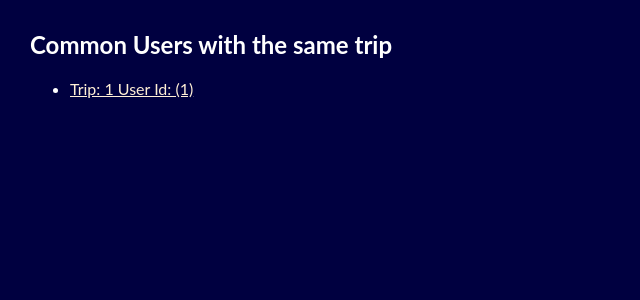
After one commit to thaoabunga/hb-project-poolavan, a Flask app: page /usertrip in a window 1280 px wide. The commit adds this page. Shown: the top 300 px of the page, without its empty margins (0-640 px from the left). Run offline with Flask 2, Linux system fonts and the light colour scheme; tables that the repository leaves empty hold one stand-in row (values such as "Sample post"); some libraries are stand-ins or nearby versions.

Commit message:
created join trip route, works in db

```diff
--- a/server.py
+++ b/server.py
@@ -5,7 +5,7 @@ from flask import Flask, render_template, request, redirect, session, flash
 from flask_debugtoolbar import DebugToolbarExtension
 
 
-from model import connect_to_db, db, User, Trip, Role, Activity
+from model import connect_to_db, db, User, Trip, UserTrip, Role, Activity
 
 app = Flask(__name__)
 
@@ -153,7 +153,6 @@ def user_login():
 @app.route("/createtrip")
 def createtrip_form():
     """Show User Create trip form."""
-
     return render_template("createtrip_form.html")
 
 @app.route("/createtrip", methods=['POST'])
@@ -162,10 +161,10 @@ def create_trip():
 
     #create trip form in html
     #add current user to the trip
-    username = session["user_id"]
-    print username
 
-    current_user = User.query.filter_by(user_id=username).first()
+    user_id = session["user_id"]
+
+    current_user = User.query.filter_by(user_id=user_id).first()
 
 
     #create a list of users in a trip
@@ -187,41 +186,40 @@ def create_trip():
                     trip_arrival_at=trip_arrival_at,
                     car_capacity=car_capacity)
     db.session.add(new_trip)
+    db.session.flush() #gives new_trip an id in order to complete the transaction not permanent- easy access
+
+    new_user_trip = UserTrip(user_id=current_user.user_id, trip_id=new_trip.trip_id, request='active')
+
+    db.session.add_all([new_trip, new_user_trip, current_user])
+
     db.session.commit()
 
-    return redirect("/same") # TODO: redirect to users within the same loc and activity (list of matching ride requests)
 
-@app.route("/same")
-def same_form():
-    """Show users within the same location and activity form."""
+    return redirect("/usertrip") # TODO: redirect to users within the same loc and activity (list of matching ride requests)
 
-    return render_template("same_list.html")
+@app.route("/usertrip")
+def usertrip_all():
+    """Show users within the same location and activity."""
 
-# @app.route("/jointrip", methods=['POST'])
-# def join_trip():
-#     """User joins a trip."""
-
-#     carpool_list = []
-#     #add users to carpool
-#     #add_user = input("Please enter a first_name: ")
-#     current_user = User.query.filter_by(user_id=username).first()
-
-
-#     if current_user not in carpool_list:
-#             carpool_list.append(current_user)
-
-    #for users in carpool_list:
-        #print ("s"% users)
-
-
-    #query users with the same activity/or add search functionality
-
-    #search for similar passengers regarding activity
-
-    #create ajax call in createtrip_form.html for updating carpool_list of similar users
+    return render_template("usertrip_list.html",
+                        usertrips=UserTrip.query.all())
 
 
 
+@app.route("/jointrip", methods=['POST'])
+def join_trip():
+    """User joins a trip."""
+
+    current_user = User.query.filter_by(user_id=session['user_id']).first()
+    trip_id = request.form['trip_id']
+    trip = Trip.query.filter_by(trip_id=trip_id).first()
+
+    new_user_trip = UserTrip(user_id=current_user.user_id, trip_id=trip.trip_id, request='active')
+
+    db.session.add_all([new_user_trip, current_user])
+
+    db.session.commit()
+    return redirect("/trips/" + trip_id) # use url_for instead
 
 
 
@@ -229,6 +227,7 @@ if __name__ == "__main__":
     # We have to set debug=True here, since it has to be True at the point
     # that we invoke the DebugToolbarExtension
     app.debug = True
+    app.config['DEBUG'] = True
     app.jinja_env.auto_reload = app.debug
     connect_to_db(app)
 
--- a/templates/homepage.html
+++ b/templates/homepage.html
@@ -10,7 +10,12 @@
         <p>Username (email)  <input type="text" name="username" placeholder="Username"></p>
         <p>Password  <input type="password" name="password"  placeholder="Password"></p>
         <input type="submit" value="Log in">
+        <input type="submit" value="Register">
     </form>
+
+
+
+
 
 <!-- If user is logged in, display logout button -->
 {% else %}
--- a/templates/trip.html
+++ b/templates/trip.html
@@ -7,6 +7,7 @@
 <div class="row">
 
     <div class="col-xs-12 col-lg-6">
+        <form action="/jointrip" method="POST">
             <p>Trip: {{ trip.trip_name }}</p>
 
             <p>Origin: {{ trip.departure_address }}</p>
@@ -14,7 +15,8 @@
             <p>Departure Time: {{ trip.trip_departure_at }}</p>
             <p>Arrival Time: {{ trip.trip_arrival_at }}</p>
             <p>Car Capacity: {{ trip.car_capacity }}</p>
-        <input type="submit" value="Join Trip">
-
+            <input type="hidden" name="trip_id" value={{ trip.trip_id }} />
+            <input type="submit" value="Join Trip "/>
+        </form>
     </div>
   {% endblock %}
--- /dev/null
+++ b/templates/usertrip_list.html
@@ -0,0 +1,15 @@
+{% extends 'base.html' %}
+{% block content %}
+
+    <h2>Common Users with the same trip</h2>
+    <ul>
+      {% for usertrip in usertrips %}
+          <li>
+              <a href="/usertrip/{{ usertrip.user_id }}">
+                Trip: {{ usertrip.trip_id }}  User Id: ({{ usertrip.user_id }})
+              </a>
+          </li>
+      {% endfor %}
+    </ul>
+
+{% endblock %}
```
Lines whose indentation alone changed are shown as unchanged.
